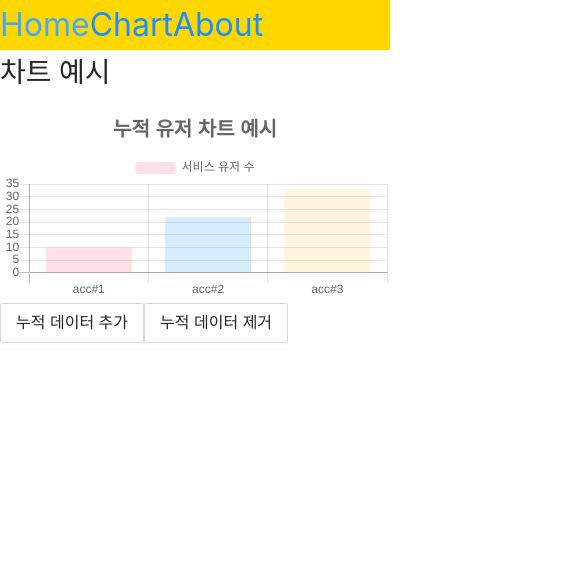
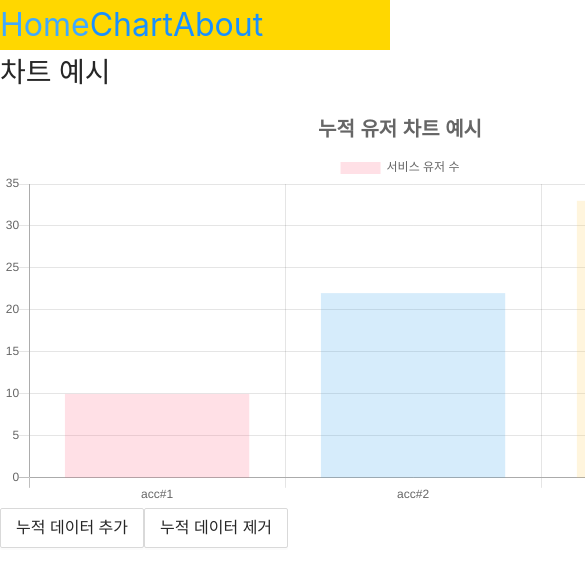
Before and after one commit to sbin0819/chartjs, a React (Create React App) app: page /chart in a window 390 px wide. Shown: the top 586 px of the page, 585 px wide, since content can reach past the window. Built offline with nearby package versions, Linux system fonts and the light colour scheme.

Commit message:
chartjs 반응형 size  옵션 추가

```diff
--- a/src/components/Chart/BasicChart.js
+++ b/src/components/Chart/BasicChart.js
@@ -2,7 +2,7 @@ import React, { useState, useCallback } from 'react';
 import { Bar } from 'react-chartjs-2';
 import { Button } from 'antd';
 import { chartStyles, options } from './options';
-import { randomNumberFunc, randomNumberArrayFunc } from '../../lib/fakeData';
+import { randomNumberFunc } from '../../lib/fakeData';
 
 /* 선택으로 가져올 정보들
   1. 1d, 1w, 1m, 1y
@@ -39,6 +39,7 @@ function BasicChart() {
     setLabels((state) => [...state, newLabel]);
     setDatasetsData((state) => [...state, sum]);
   }, [datasetsData, labelNum]);
+
   const removeDataFunc = useCallback(() => {
     if (labels.length - 1 > 0) {
       const lengthMinusOne = labels.length - 1; // labels, datasetsData에서 마지막 값을 제거
@@ -52,7 +53,9 @@ function BasicChart() {
   }, [labels.length]);
   return (
     <>
-      <Bar data={dataOptions} options={options} />
+      <div style={{ width: '800px' }}>
+        <Bar data={dataOptions} options={options} />
+      </div>
       <div>
         <Button size='large' onClick={addDataFunc}>
           누적 데이터 추가
--- a/src/components/Chart/index.js
+++ b/src/components/Chart/index.js
@@ -1,19 +1,11 @@
 import React from 'react';
 import BasicChart from './BasicChart';
-import styled from 'styled-components';
-
-const Container = styled.div`
-  display: flex;
-  flex-wrap: wrap;
-`;
 
 function Chart() {
   return (
     <>
       <h1>차트 예시</h1>
-      <Container>
-        <BasicChart />
-      </Container>
+      <BasicChart />
     </>
   );
 }
--- a/src/components/Chart/options.js
+++ b/src/components/Chart/options.js
@@ -37,6 +37,8 @@ export const chartStyles = {
 
 // 차트 기타 옵션
 export const options = {
+  responsive: true /* 반응형 size를 위한 옵션 */,
+  maintainAspectRatio: true /* 반응형 size를 위한 옵션 */,
   title: {
     display: true,
     text: '누적 유저 차트 예시',
```
